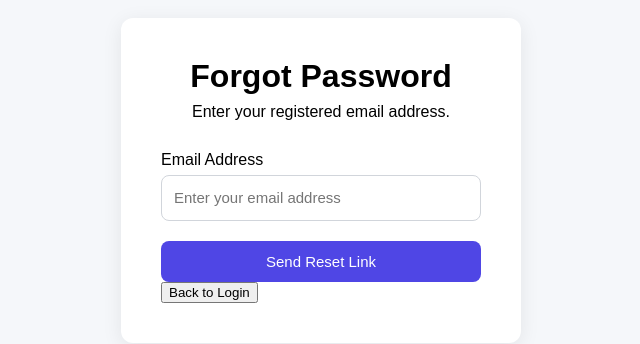
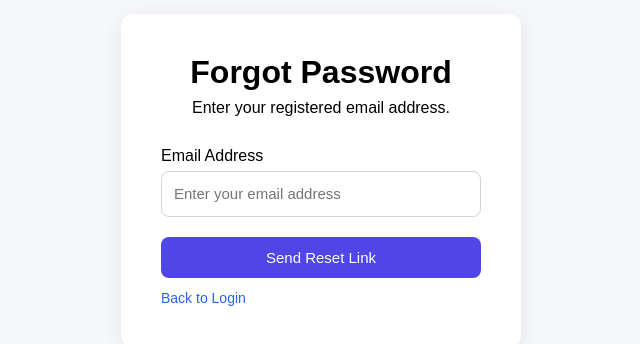
Before and after one commit to Subodhhh/Student-Portal, a React (Vite) app in the folder frontend/: page /Student-Portal/forgot-password in a window 1280 px wide. Shown: the part 220-564 px from the top of the page, without its empty margins (319-959 px from the left). Built offline with nearby package versions, Linux system fonts and the light colour scheme.

Commit message:
fix: improve forgot password login link

```diff
--- a/frontend/src/App.css
+++ b/frontend/src/App.css
@@ -148,3 +148,16 @@
   color: #1d4ed8;
   text-decoration: underline;
 }
+
+.back-to-login-link {
+  display: inline-block;
+  margin-top: 12px;
+  color: #2563eb;
+  font-size: 14px;
+  font-weight: 500;
+  text-decoration: none;
+}
+
+.back-to-login-link:hover {
+  text-decoration: underline;
+}
--- a/frontend/src/pages/auth/ForgotPasswordPage.tsx
+++ b/frontend/src/pages/auth/ForgotPasswordPage.tsx
@@ -1,9 +1,8 @@
 import { useState } from "react";
-import { useNavigate } from "react-router-dom";
+import { Link } from "react-router-dom";
 import "../../App.css";
 
 function ForgotPasswordPage() {
-  const navigate = useNavigate();
 
   const [email, setEmail] = useState("");
   const [emailError, setEmailError] = useState("");
@@ -61,13 +60,9 @@ function ForgotPasswordPage() {
                 {isLoading ? "Sending..." : "Send Reset Link"}
               </button>
 
-              <button
-                type="button"
-                className="back-to-login"
-                onClick={() => navigate("/login")}
-              >
+              <Link to="/login" className="back-to-login-link">
                 Back to Login
-              </button>
+              </Link>
             </form>
           </>
         ) : (
@@ -75,12 +70,12 @@ function ForgotPasswordPage() {
             <h1>Check Your Email</h1>
 
             <p className="forgot-password-description">
-              If the email is registered, a reset link has been sent.
+              A reset link has been sent.
             </p>
 
-            <button type="button" onClick={() => navigate("/login")}>
+            <Link to="/login" className="back-to-login-link">
               Back to Login
-            </button>
+            </Link>
           </>
         )}
       </div>
```
